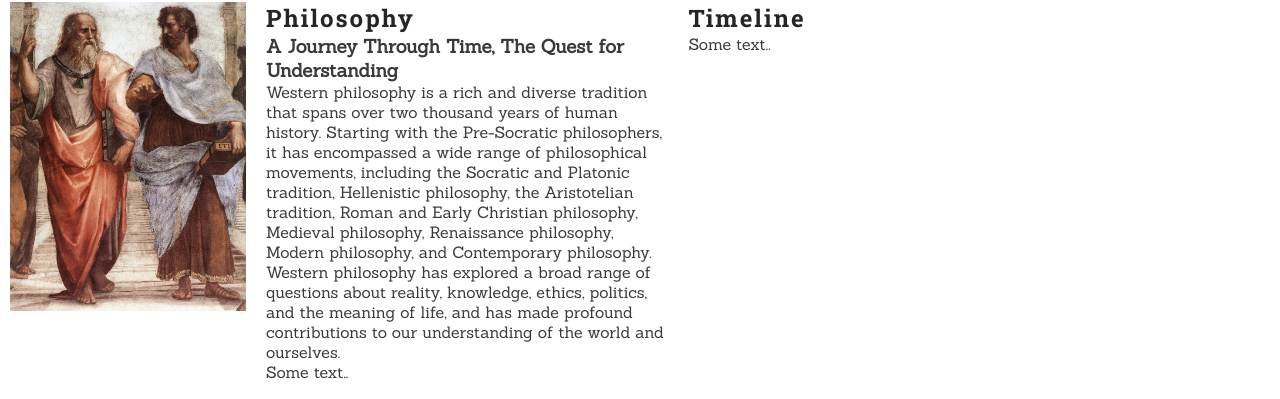
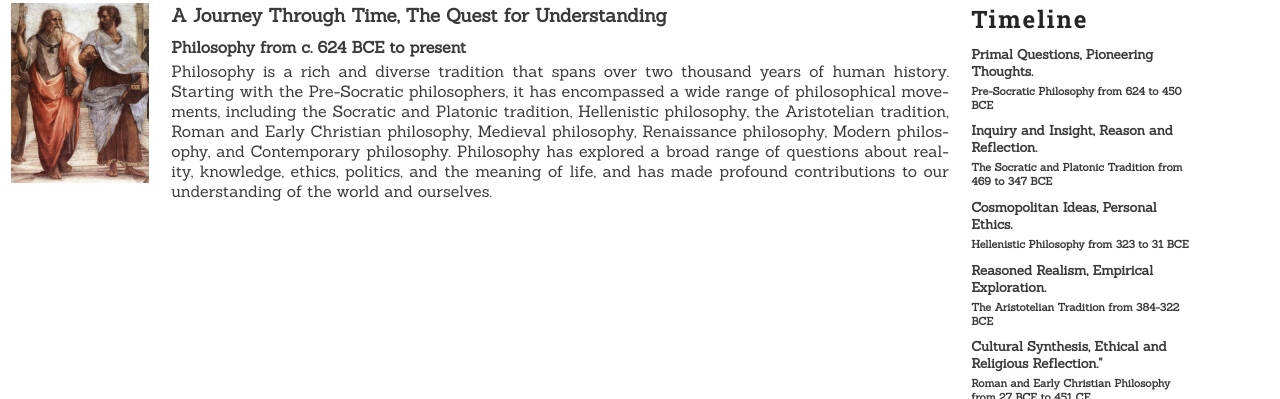
Before and after one commit to mikejdublin/philosophy-timeline, a plain HTML site: page index.html in a window 1280 px wide. Shown: the part 67-466 px from the top of the page. Drawn offline with Linux system fonts and the light colour scheme.

Commit message:
Add text to main section and format for hyphenation.

```diff
--- a/assets/css/style.css
+++ b/assets/css/style.css
@@ -19,6 +19,18 @@ body {
     font-family: 'Sanchez', serif;;
     font-weight: 300;
 	color: #3a3a3a;
+	max-width: 1200px;
+
+}
+
+p {
+	word-wrap: break-word;
+  	overflow-wrap: break-word;
+	text-align:justify;
+	-webkit-hyphens: auto;
+	-moz-hyphens: auto;
+	-ms-hyphens: auto;
+	hyphens: auto;
 }
 
 h1, h2 {
@@ -30,7 +42,7 @@ h1, h2 {
 #logo {
 	float: left;
 	font-size:140%;
-	margin-left:30px;
+	margin-left:2em;
 }
 
 header > a {
@@ -40,14 +52,13 @@ header > a {
 /* Navigation links */
 
 #menu {
-	font-size: 110%;
+	font-size: 1.1em;
 	letter-spacing:2px;
 	float:right;
 }
 
 #menu li {
-	display:inline;;
-	list-style-type: none;
+	display:inline;
 	margin-right: 30px;
 }
 
@@ -63,17 +74,32 @@ header > a {
 
 #main-content {
 	clear:both;
+	display: flex;
+    x-justify-content: space-around;
+    x-align-items: stretch;
+    max-width: 1200px;
+}
+
+#main-content h3 {
+	margin-bottom: 0.5em;
+
+}
+
+#main-content h4 {
+	margin-bottom: 0.3em;
+
 }
 
 /* Styling main content */
 .column {
 	float: left;
-	padding: 10px;
+	padding: 0.7em;
   }
 
 
   #main-image {
-	width: 20%;
+	width: 10em;
+	flex-shrink: 0
   }
 
   #main-image>img {
@@ -81,11 +107,11 @@ header > a {
   }
 
   #timeline-intro {
-	width: 33%;
+	flex: 1;
   }
 
   #timeline {
-	width: 33%;
+	width: 15em; flex-shrink: 0
   }
 
   /* Clear floats after the columns */
@@ -95,6 +121,19 @@ header > a {
 	clear: both;
   }
 
+  #timeline li {
+	list-style-type: none;
+}
+
+#timeline h5 {
+	margin-top: 0.8em;
+	margin-bottom: 0.3em;
+
+}
+
+#timeline h6 {
+	margin-bottom: 0.5em;
+}
 
 
 /* Footer styling for social media links */
--- a/index.html
+++ b/index.html
@@ -37,16 +37,55 @@
 
 		</div>
 		<div id="timeline-intro" class="column" ">
-		  <h2>Philosophy</h2>
-		  <h3>A Journey Through Time, The Quest for Understanding</h3>
-		  <p>Western philosophy is a rich and diverse tradition that spans over two thousand years of human history. Starting with the Pre-Socratic philosophers, it has encompassed a wide range of philosophical movements, including the Socratic and Platonic tradition, Hellenistic philosophy, the Aristotelian tradition, Roman and Early Christian philosophy, Medieval philosophy, Renaissance philosophy, Modern philosophy, and Contemporary philosophy. Western philosophy has explored a broad range of questions about reality, knowledge, ethics, politics, and the meaning of life, and has made profound contributions to our understanding of the world and ourselves.</p>
+			<h3>A Journey Through Time, The Quest for Understanding</h3>
+		  <h4>Philosophy from c. 624 BCE to present</h4>
 
 
-		  <p>Some text..</p>
+		  <p>Philosophy is a rich and diverse tradition that spans over two thousand years of human history. Starting with the Pre-Socratic philosophers, it has encompassed a wide range of philosophical movements, including the Socratic and Platonic tradition, Hellenistic philosophy, the Aristotelian tradition, Roman and Early Christian philosophy, Medieval philosophy, Renaissance philosophy, Modern philosophy, and Contemporary philosophy. Philosophy has explored a broad range of questions about reality, knowledge, ethics, politics, and the meaning of life, and has made profound contributions to our understanding of the world and ourselves.</p>
 		</div>
 		<div id="timeline" class="column" ">
 		  <h2>Timeline</h2>
-		  <p>Some text..</p>
+		  <ul>
+			<li>
+				<h5>
+					Primal Questions, Pioneering Thoughts.
+				</h5>
+				<h6>
+					Pre-Socratic Philosophy from 624 to 450 BCE
+				</h6>
+
+				<h5>
+					Inquiry and Insight, Reason and Reflection.
+				</h5>
+				<h6>
+					The Socratic and Platonic Tradition from 469 to 347 BCE
+				</h6>
+
+				<h5>
+					Cosmopolitan Ideas, Personal Ethics.
+				</h5>
+				<h6>
+					Hellenistic Philosophy from 323 to 31 BCE
+				</h6>
+
+				<h5>
+					Reasoned Realism, Empirical Exploration.
+				</h5>
+				<h6>
+					The Aristotelian Tradition from 384-322 BCE
+				</h6>
+
+				<h5>
+					Cultural Synthesis, Ethical and Religious Reflection."
+				</h5>
+				<h6>
+					Roman and Early Christian Philosophy from 27 BCE to 451 CE
+				</h6>
+
+
+			</li>
+
+		  </ul>
 		</div>
 	  </section>
 
```
